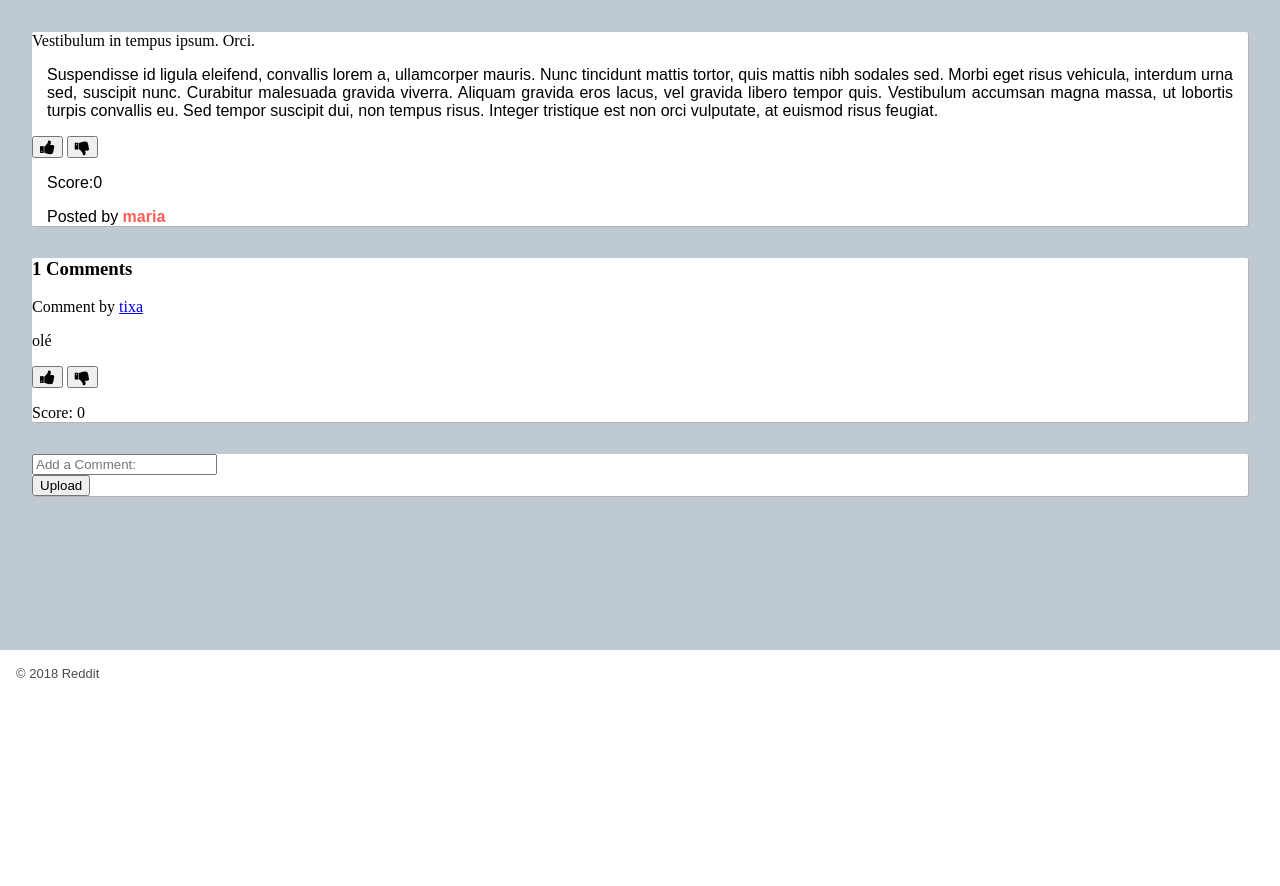
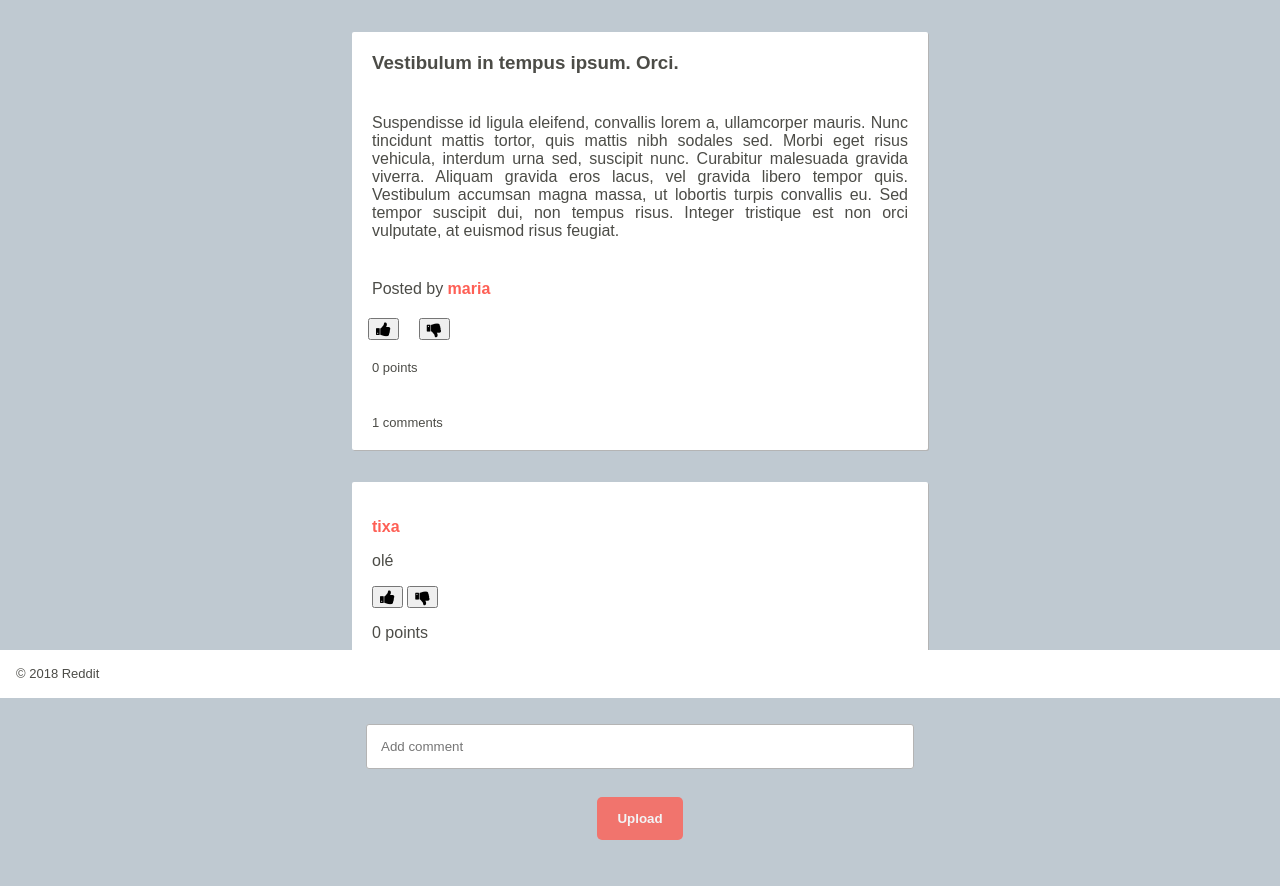
Before and after one commit to japp2015/FEUP-LTW, a PHP site: page /single_post.php?id=2 in a window 1280 px wide. Shown: the part 102-988 px from the top of the page. Before the commit the page ends 780 px from the top, so only its background shows below. Run offline with PHP 8.4, Linux system fonts and the light colour scheme; the visitor is signed in with stand-in values (Sample User, id 1); data comes from the database, SQL or seed files in the repository; both versions use the stored data as it was after the commit.

Commit message:
css almost finished :rocket:

```diff
--- a/css/comments.css
+++ b/css/comments.css
@@ -0,0 +1,24 @@
+#comments {
+    color: #4C4C47;
+    font-family: Arial, Helvetica, sans-serif;
+    text-align: justify;
+    text-justify: inter-word;
+    padding: 20px;
+}
+
+#comments a {
+    font-family: Arial, Helvetica, sans-serif;
+    text-decoration: none;
+    color: #FE5F55;
+    font-weight: bold;
+}
+
+.add_comment {
+    text-align: center;
+    background-color: #bfc9d1;
+    box-shadow: none;
+}
+
+.add_comment input[type="text"] {
+    width: 90%;
+}
--- a/css/layout.css
+++ b/css/layout.css
@@ -42,6 +42,6 @@ body section {
 body>footer {
     position: fixed;
     left: 0;
+    right: 0;
     bottom: 0;
-    width: 100%;
 }
--- a/css/posts.css
+++ b/css/posts.css
@@ -0,0 +1,99 @@
+/* ----- CREATE NEW POST ----- */
+
+.add_post {
+    background-color: #bfc9d1;
+    box-shadow: none;
+    text-align: center;
+    width: 50%;
+    display: block;
+    margin-left: auto;
+    margin-right: auto;
+    margin-top: 5em;
+}
+
+.add_post h3 {
+    color: #4C4C47;
+    font-family: Arial, Helvetica, sans-serif;
+    padding: 14px;
+    margin: 0;
+}
+
+input[type="text"] {
+    width: 80%;
+    padding: 14px;
+    margin: 14px;
+    border: 1px solid rgb(180, 180, 180);
+    border-radius: 3px 3px;
+}
+
+textarea {
+    width: 80%;
+    padding: 14px;
+    margin: 14px;
+    border: 1px solid rgb(180, 180, 180);
+    border-radius: 3px 3px;
+}
+
+input[type="submit"] {
+    background-color: #FE5F55;
+    color: white;
+    font-weight: bold;
+    padding: 14px 20px;
+    margin: 14px;
+    border: none;
+    border-radius: 5px;
+    opacity: 0.8;
+}
+
+input[type="submit"]:hover {
+    opacity: 1;
+    cursor: pointer;
+}
+
+/* ----- SINGLE POST ----- */
+
+.all {
+    width: 50%;
+    margin: auto;
+}
+
+#post h3 {
+    color: #4C4C47;
+    font-family: Arial, Helvetica, sans-serif;
+    font-weight: bold;
+    padding: 20px;
+    margin: 0;
+}
+
+#post p {
+    color: #4C4C47;
+    font-family: Arial, Helvetica, sans-serif;
+    padding: 20px;
+    margin: 0;
+    text-align: justify;
+    text-justify: inter-word;
+}
+
+.score, .comments {
+    font-size: small;
+}
+
+#post button {
+    margin-left: 1em;
+    display: inline-block;
+}
+
+.delete {
+    background-color: #FE5F55;
+    color: white;
+    font-weight: bold;
+    border: none;
+    padding: 14px 20px;
+    border-radius: 5px;
+    opacity: 0.8;
+}
+
+.delete:hover {
+    opacity: 1;
+    cursor: pointer;
+}
--- a/css/style.css
+++ b/css/style.css
@@ -54,7 +54,6 @@ body>footer {
     color: #4C4C47;
     font-family: Arial, Helvetica, sans-serif;
     padding: 1em;
-    margin: 0;
     height: 1em;
 }
 
@@ -111,12 +110,16 @@ section {
 
 #post h3 {
     font-family: Arial, Helvetica, sans-serif;
-    padding: 0 15px;
+    padding: 0 20px;
 }
 
 #post p {
     font-family: Arial, Helvetica, sans-serif;
-    padding: 0 15px;
+    padding: 0 20px;
     text-align: justify;
     text-justify: inter-word;
 }
+
+#post footer {
+    font-size: small;
+}
--- a/main.php
+++ b/main.php
@@ -28,7 +28,6 @@ $posts = $query->fetchAll(); ?>
             <div class="button">
                 <?php if (!isset($_SESSION["username"])){?>
                     <button type="button" onclick="must_login()">CREATE POST</button>
-                    <p id="demo"></p>
                 <?php } else { ?>
                     <button type="button" onclick="location.href='new_post.php';">CREATE POST</button>
                 <?php } ?>
@@ -38,8 +37,7 @@ $posts = $query->fetchAll(); ?>
         <?php foreach($posts as $post) { ?>
         <section>
             <article id="post">
-                <a href="single_post.php?id=<?=$post['id']?>" ;>
-                    <?php echo "<h3>" . $post['title'] . "</h3>";?></a>
+                <a href="single_post.php?id=<?=$post['id']?>" ;><?php echo "<h3>" . $post['title'] . "</h3>";?></a>
                 <?php echo "<p>" . $post['fulltext'] . "</p>"; ?>
                 <footer>
                     <?php echo "<p> Posted by <a href='view_profile.php?username=". $post['username'] ."'>" . $post['username'] . "</a></p>"; ?>
--- a/single_post.php
+++ b/single_post.php
@@ -1,4 +1,3 @@
-<link rel="stylesheet" href="https://cdnjs.cloudflare.com/ajax/libs/font-awesome/4.7.0/css/font-awesome.min.css">
 <?php
 include_once('database/connection.php');
 session_start();
@@ -21,50 +20,52 @@ $comments= getCommentsByPostId($id);
     <title>Reddit</title>
     <link href="css/style.css" rel="stylesheet">
     <link href="css/layout.css" rel="stylesheet">
+    <link href="css/posts.css" rel="stylesheet">
+    <link href="css/comments.css" rel="stylesheet">
+    <link rel="stylesheet" href="https://cdnjs.cloudflare.com/ajax/libs/font-awesome/4.7.0/css/font-awesome.min.css">
 </head>
 
 <body>
 
     <?php include_once('header.php'); ?>
 
-    <article>
+    <article class="all">
         <section id="post">
-            <?php echo $post['title']; ?>
+            <h3><?php echo $post['title']; ?></h3>
             <p><?php echo $post['fulltext']; ?></p>
+            <?php echo "<p> Posted by <a href='view_profile.php?username=". $post['username'] ."'>" . $post['username'] . "</a></p>"; ?>
             <?php if (isset($_SESSION['username'])) { ?>
                 <button type="button" class="fa fa-thumbs-up" onclick="location.href='add_score.php?id=<?=$_GET['id']?>&value=1';"></button>
                 <button type="button" class="fa fa-thumbs-down" onclick="location.href='add_score.php?id=<?=$_GET['id']?>&value=-1';"></button>
             <?php } ?>
-            <p> Score:<?php echo $post['post_score']; ?></p>
-            <p class="author"><?php echo "<p> Posted by <a href='view_profile.php?username=". $post['username'] ."'>" . $post['username'] . "</a></p>"; ?></p>
             <?php if (isset($_SESSION['username'])) {
                 if ($post['username']==$_SESSION['username']) { ?>
-                    <button type="button" class="delete" onclick="location.href='delete_post.php?id=<?=$post['id']?>';">Delete your post</button>
+                    <button type="button" class="delete" onclick="location.href='delete_post.php?id=<?=$post['id']?>';">Delete</button>
                 <?php }
-            }?>
+            } ?>
+            <div class="score"><p><?php echo $post['post_score']; ?> points</p></div>
+            <div class="comments"><p class="comments"><?=count($comments)?> comments</p></div>
         </section>
 
         <section id="comments">
-            <h1><?=count($comments)?> Comments</h1>
             <?php foreach ($comments as $comment) { ?>
-                <span class="user"><?php echo "<p> Comment by <a href='view_profile.php?username=". $comment['username'] ."'>" . $comment['username'] . "</a></p>"; ?></span>
+                <span class="user"><?php echo "<p><a href='view_profile.php?username=". $comment['username'] ."'>" . $comment['username'] . "</a></p>"; ?></span>
                 <p class="text"> <?=$comment['text']?> </p>
+                <button type="button" class="fa fa-thumbs-up" onclick="location.href='add_score_comment.php?comment_id=<?=$comment['id']?>&post_id=<?=$_GET['id']?>&value=1';"></button>
+                <button type="button" class="fa fa-thumbs-down" onclick="location.href='add_score_comment.php?comment_id=<?=$comment['id']?>&post_id=<?=$_GET['id']?>&value=-1';"></button>
                 <?php if (isset($_SESSION['username'])) {
                     if ($comment['username']==$_SESSION['username']) { ?>
-                        <button type="button" class="delete" onclick="location.href='delete_comment.php?id_comment=<?=$comment['id']?>&id_post=<?=$post['id']?>';">Delete your comment</button>
-                    <?php }?>
-                    <p> <button type="button" class="fa fa-thumbs-up" onclick="location.href='add_score_comment.php?comment_id=<?=$comment['id']?>&post_id=<?=$_GET['id']?>&value=1';"></button>
-                    <button type="button" class="fa fa-thumbs-down" onclick="location.href='add_score_comment.php?comment_id=<?=$comment['id']?>&post_id=<?=$_GET['id']?>&value=-1';"></button>
-                    </p>
-                <?php } ?>
-                <p> Score: <?php echo $comment['comment_score']; ?> </p>
+                        <button type="button" class="delete" onclick="location.href='delete_comment.php?id_comment=<?=$comment['id']?>&id_post=<?=$post['id']?>';">Delete</button>
+                    <?php }
+                    } ?>
+                <p><?php echo $comment['comment_score']; ?> points</p>
             <?php } ?>
         </section>
 
-        <section id="add comment">
+        <section class = "add_comment">
         <?php if (isset($_SESSION["username"])) { ?>
             <p><form action="action_comment.php?id=<?=$id?>" method="post"></p>
-            <div> <input type="text" placeholder="Add a Comment:" name="Comment"> </div>
+            <div> <input type="text" placeholder="Add comment" name="Comment"> </div>
             <div> <input type="submit" value="Upload"> </div>
             </form>
             <?php } ?>
```
Also changed, not shown: action_post.php (+5 -6 lines), css/profile.css (+58 -0 lines), new_post.php (+5 -12 lines), view_profile.php (+24 -31 lines), database.db.
